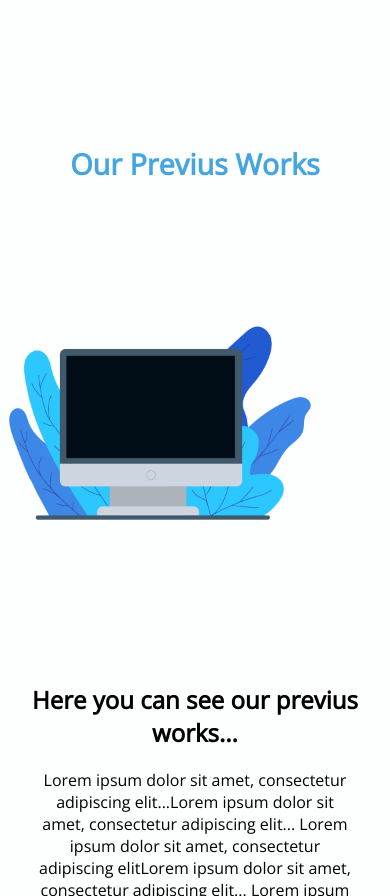
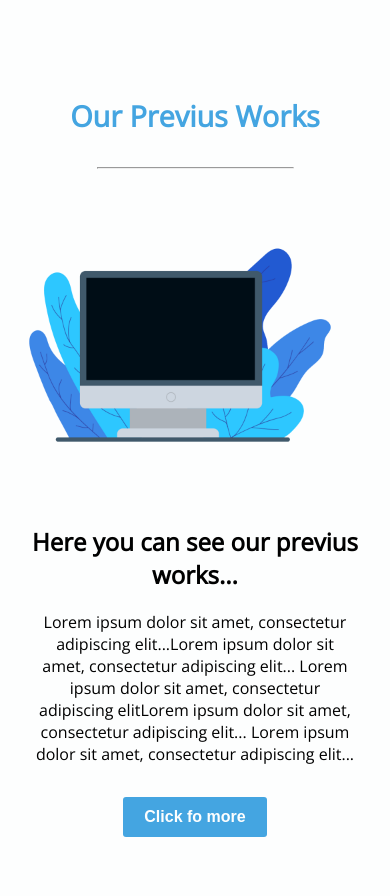
Before and after one commit to Akademac/Company_main, a plain HTML site: page index.html in a window 390 px wide. Shown: the part 2228-3124 px from the top of the page. Drawn offline with nearby package versions, Linux system fonts and the light colour scheme.

Commit message:
New changes #7

```diff
--- a/index.html
+++ b/index.html
@@ -79,7 +79,7 @@
 <!-- Third Div -->
 
 	<h2 id='portfolio_h'>Our Previus Works</h2>
-	<!-- <hr /> -->
+	<hr />
 	<div id='portfolio'>
 		<div id='portfolio_back'>
 			<img src='Images/portfolio_comp.png' id='portfolio_comp' alt='Not Found' />
--- a/main.css
+++ b/main.css
@@ -543,13 +543,13 @@ i {
 	#portfolio_h {
 		text-align: center;
 		color: var(--btnBlue);
-		margin: 5rem auto;
+		margin: 1rem auto;
 		font-size: 2.5rem;
 	}
 
 	#portfolio {
 		width: 100%;
-		height: 60rem;
+		height: 50rem;
 		display: grid;
 		grid-template-columns: none;
 		grid-template-rows: repeat(2, 1fr);
@@ -654,12 +654,12 @@ i {
 	#portfolio_h {
 		text-align: center;
 		color: var(--btnBlue);
-		margin: 5rem auto;
+		margin: 2rem auto;
 		font-size: 1.8rem;
 	}
 
 	#portfolio_comp {
-		margin: 0px auto;
+		margin: 0px 20px;
 		width: 20rem;
 		height: 20rem;
 		/* position: absolute; */
```
